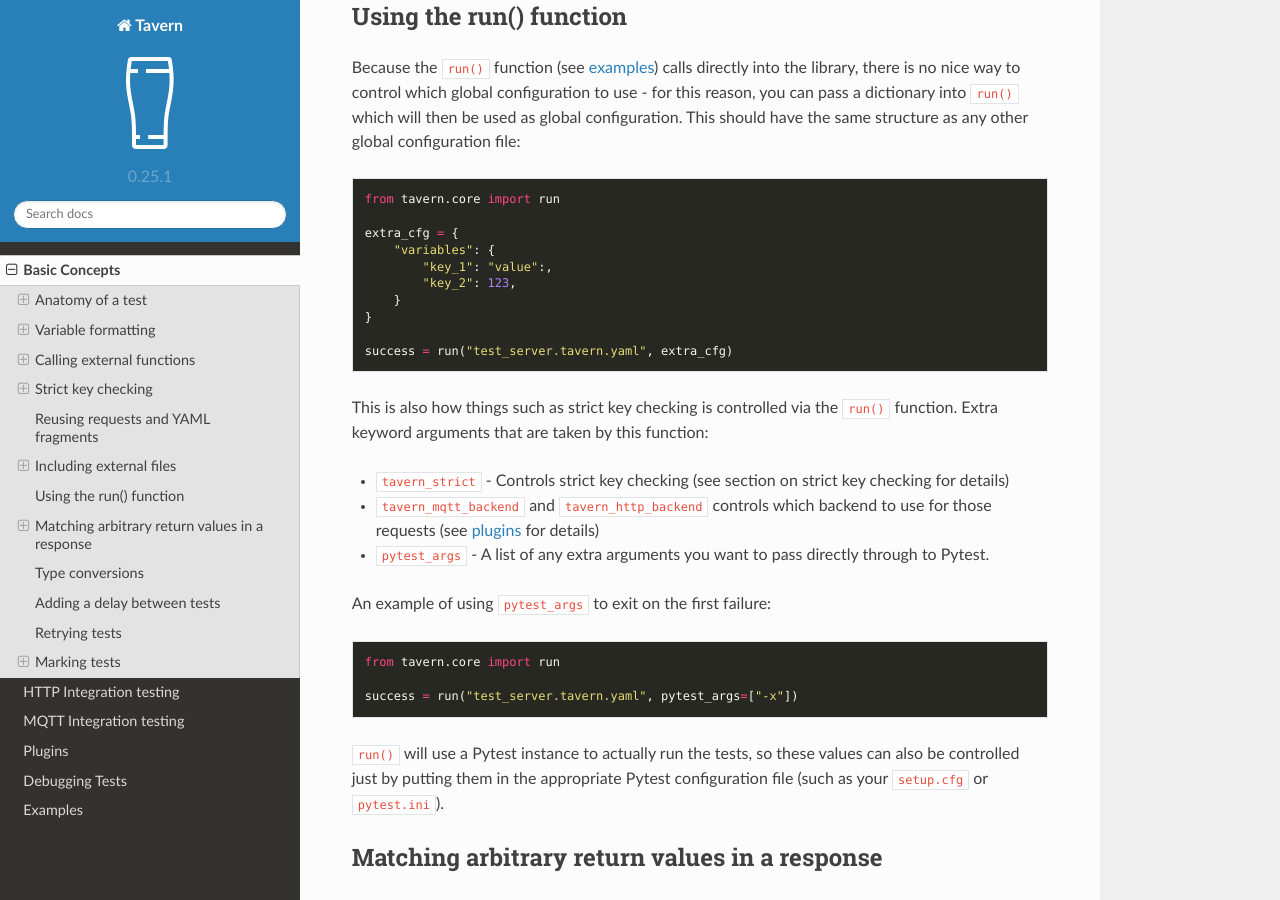
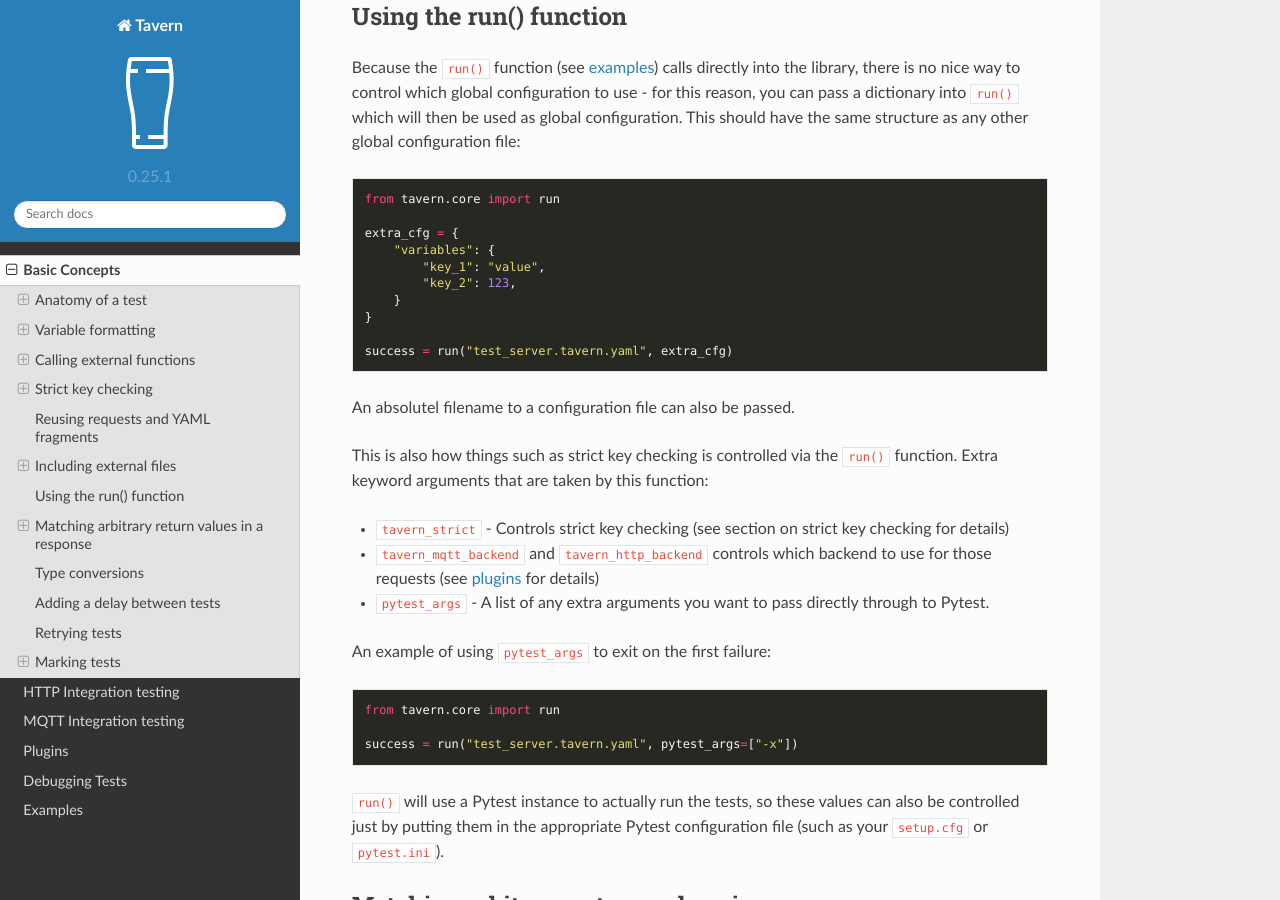
Before and after one commit to taverntesting/tavern, a Sphinx documentation site: the page built from docs/source/basics.md, in a window 1280 px wide and 900 px high, scrolled down 19866 px. Built offline with Sphinx 7.4.7 and the Read the Docs theme 2.0.0, drawn with Linux system fonts in a browser that asks for light colours; formulas are drawn with MathJax 3.

Commit message:
Add docs about global config

````diff
--- a/docs/source/basics.md
+++ b/docs/source/basics.md
@@ -1086,13 +1086,15 @@ from tavern.core import run
 
 extra_cfg = {
     "variables": {
-        "key_1": "value":,
+        "key_1": "value",
         "key_2": 123,
     }
 }
 
 success = run("test_server.tavern.yaml", extra_cfg)
 ```
+
+An absolutel filename to a configuration file can also be passed.
 
 This is also how things such as strict key checking is controlled via the
 `run()` function. Extra keyword arguments that are taken by this function:
````
